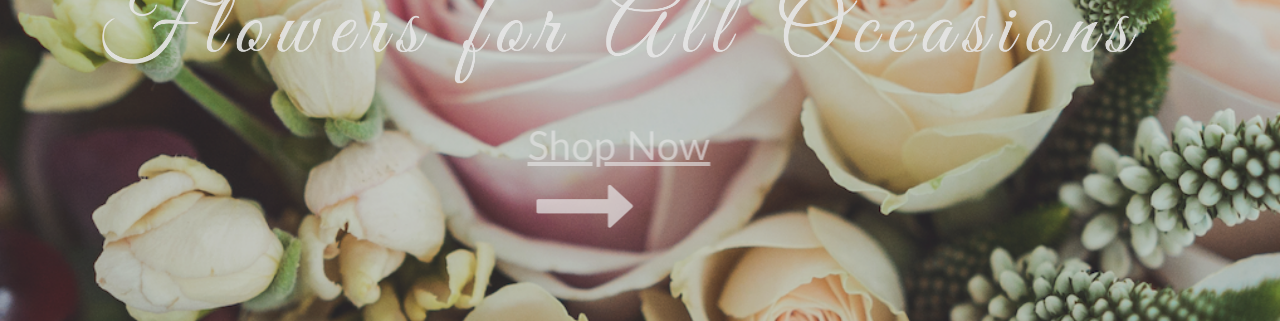
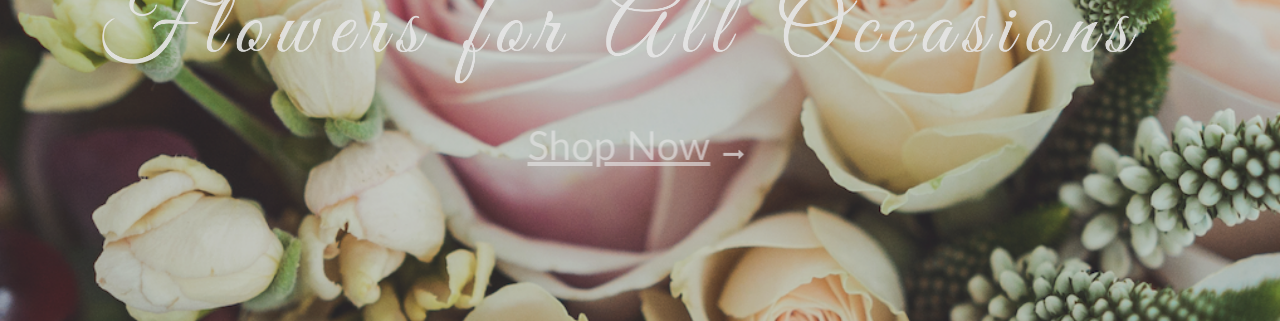
Before and after one commit to justduet/blossoms-website, a plain HTML site: page index.html in a window 1280 px wide. Shown: the part 479-800 px from the top of the page. Drawn offline with Linux system fonts and the light colour scheme.

Commit message:
change size of arrow on home page

```diff
--- a/index.html
+++ b/index.html
@@ -42,7 +42,8 @@
           class="fa fa-long-arrow-right arrow fa-lg"
           aria-hidden="true"
           aria-label="Go to shop page"
-          style="text-decoration: none; font-size: 100px"
+          style="text-decoration: none"
+          font-size="100px"
         ></a>
       </footer>
     </div>
```
